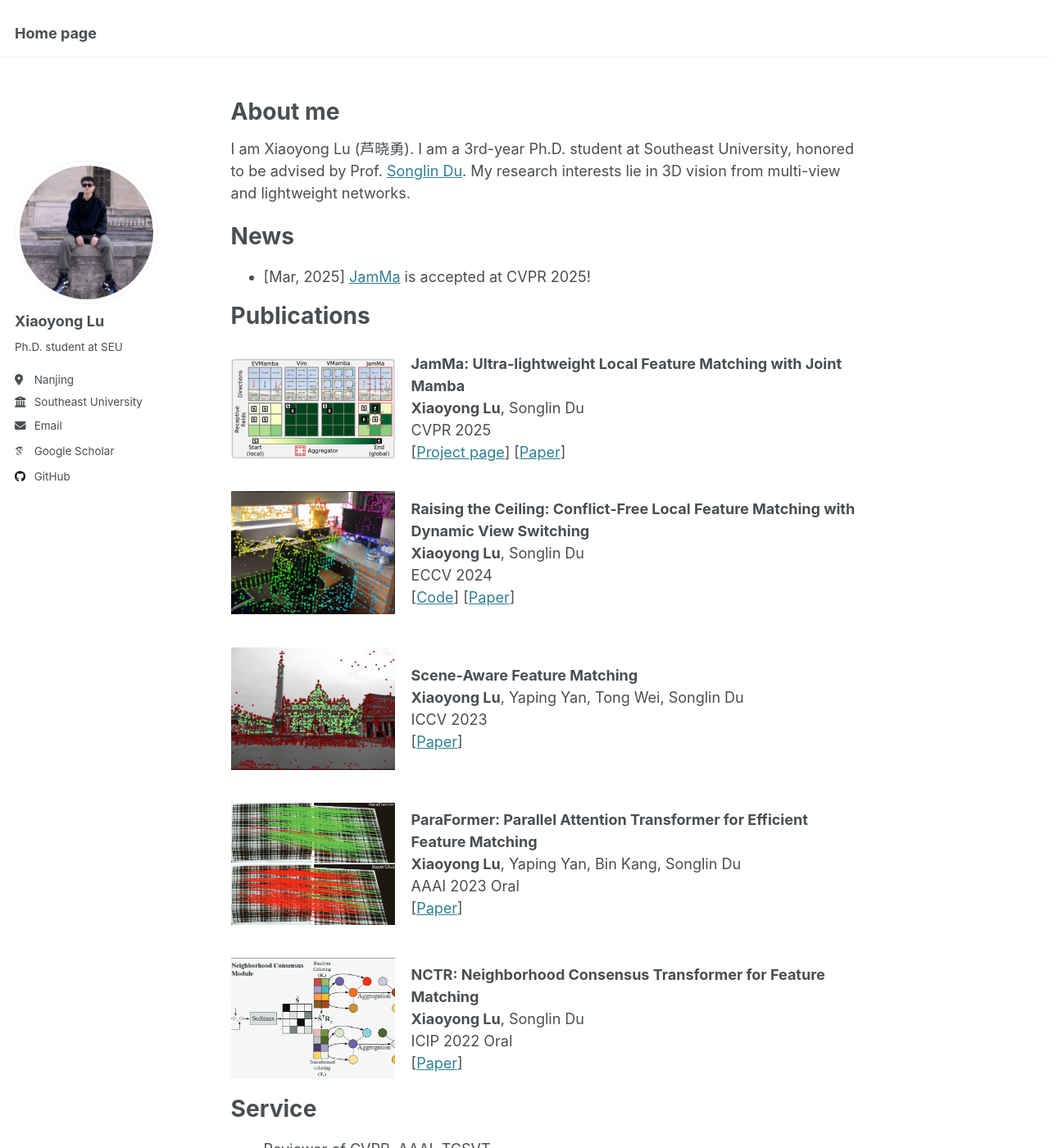
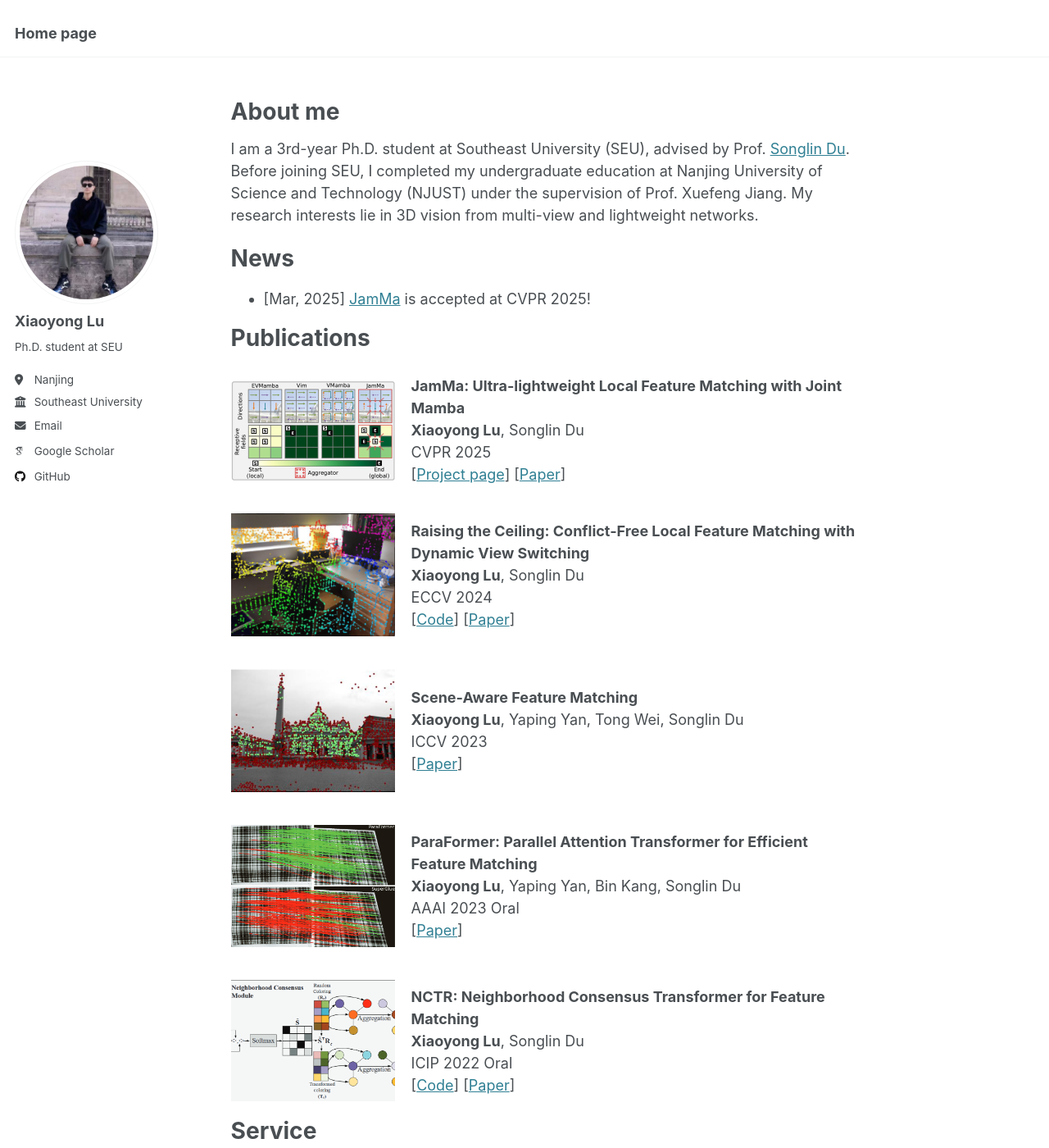
Before and after one commit to leoluxxx/leoluxxx.github.io, a Jekyll site: the page built from _pages/about.md, in a window 1280 px wide and 1400 px high. Shown: the whole window at 82% size. Built offline with Jekyll 4.4.1, drawn with Linux system fonts in a browser that asks for light colours; some web fonts are replaced.

Commit message:
Update about.md

```diff
--- a/_pages/about.md
+++ b/_pages/about.md
@@ -9,7 +9,8 @@ redirect_from:
 
 About me
 ======
-I am Xiaoyong Lu (芦晓勇). I am a 3rd-year Ph.D. student at Southeast University, honored to be advised by Prof. [Songlin Du](https://songlin.ac.cn/).
+I am a 3rd-year Ph.D. student at Southeast University (SEU), advised by Prof. [Songlin Du](https://songlin.ac.cn/).
+Before joining SEU, I completed my undergraduate education at Nanjing University of Science and Technology (NJUST) under the supervision of Prof. Xuefeng Jiang.
 My research interests lie in 3D vision from multi-view and lightweight networks.
 
 News
@@ -64,7 +65,7 @@ Publications
     <strong>NCTR: Neighborhood Consensus Transformer for Feature Matching</strong><br>
     <strong>Xiaoyong Lu</strong>, Songlin Du<br>
     ICIP 2022 Oral<br>
-    [<a href="https://ieeexplore.ieee.org/stamp/stamp.jsp?tp=&arnumber=9897245">Paper</a>]
+    [<a href="https://github.com/leoluxxx/NCTR">Code</a>] [<a href="https://ieeexplore.ieee.org/stamp/stamp.jsp?tp=&arnumber=9897245">Paper</a>]
   </div>
 </div>
 
```
